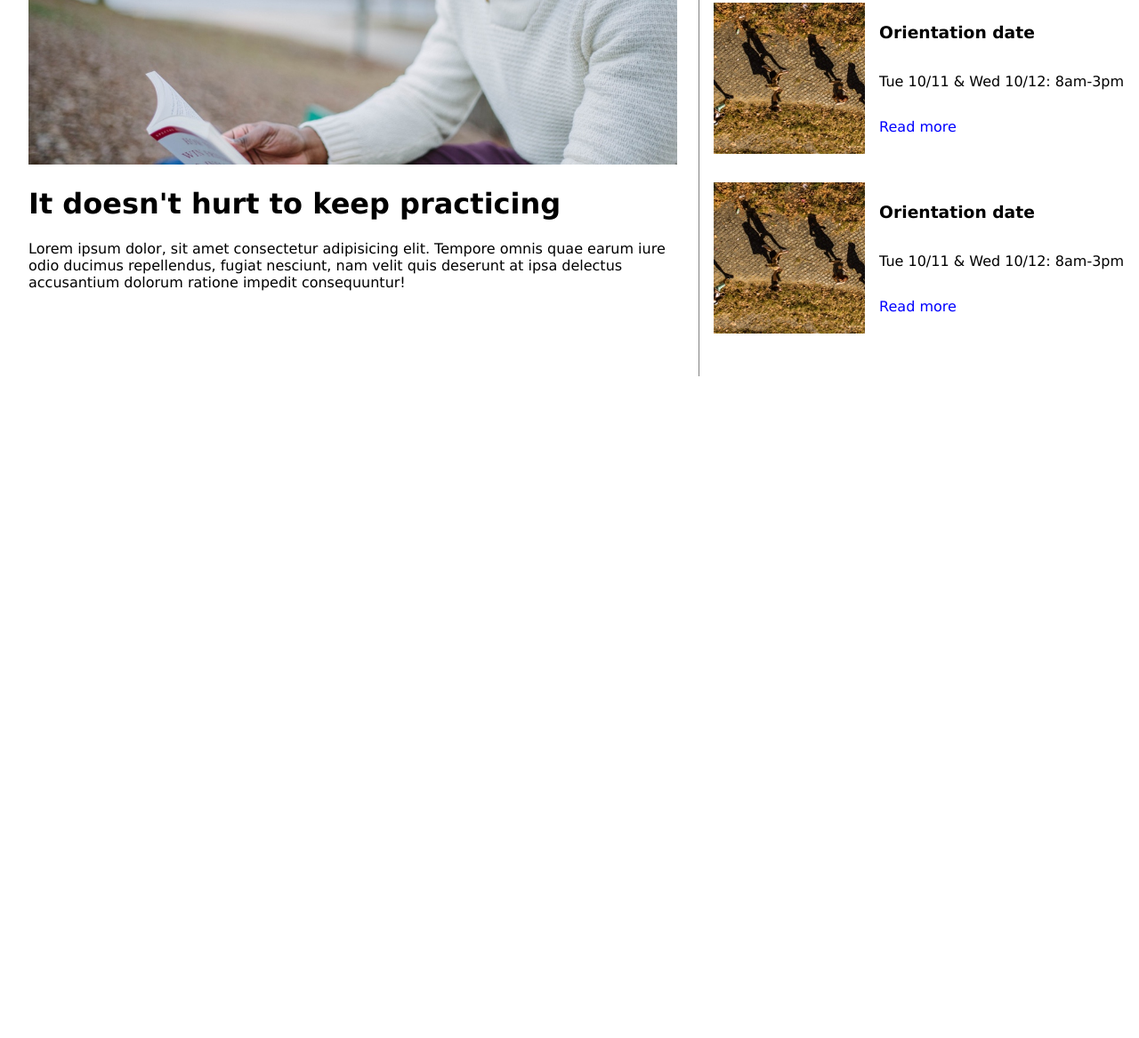
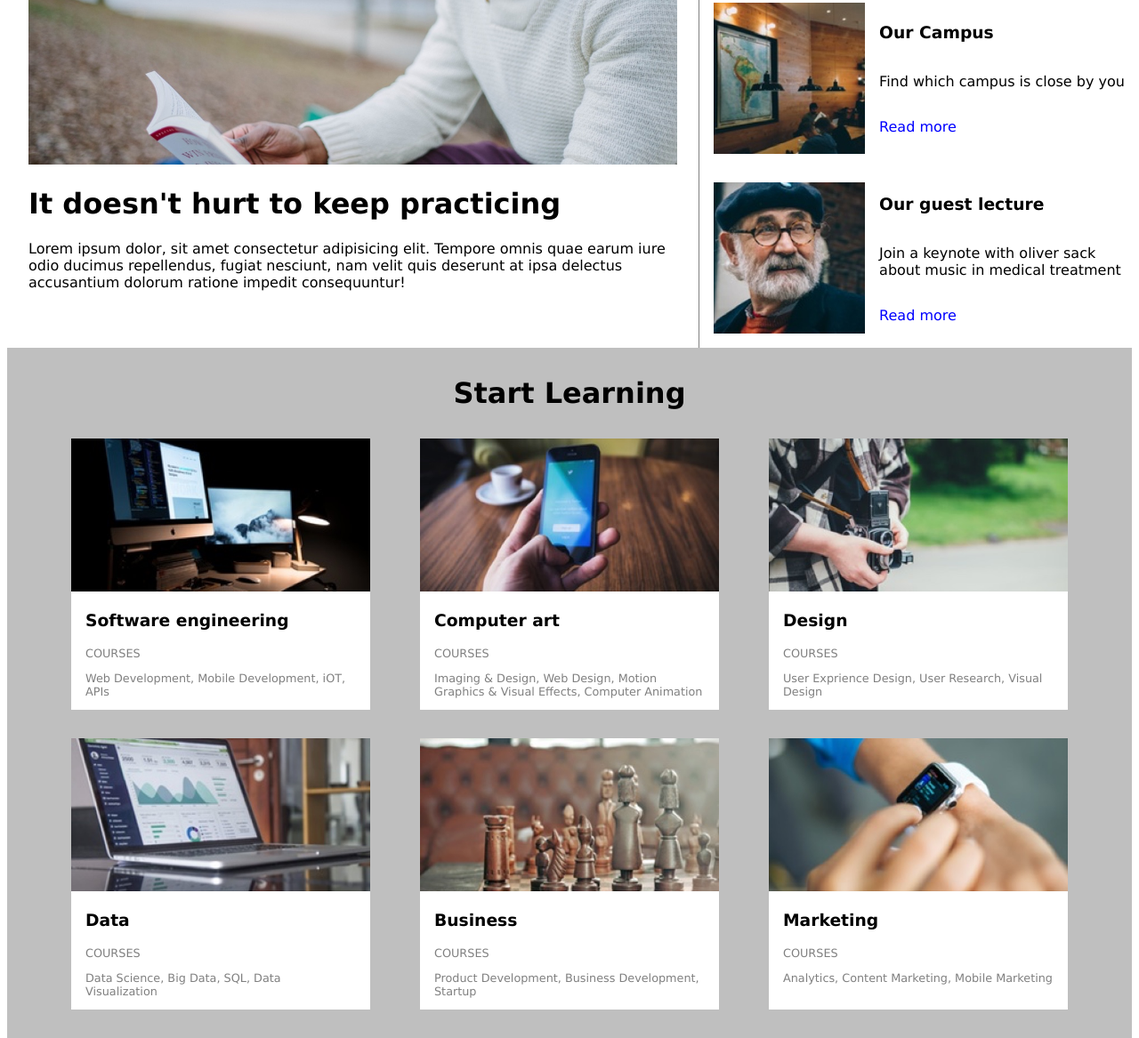
Before and after one commit to bungernt12/Colmar-Academy, a plain HTML site: page index.html in a window 1280 px wide. Shown: the part 985-2152 px from the top of the page at 89% size. Before the commit the page ends 1408 px from the top, so only its background shows below. Drawn offline with Linux system fonts and the light colour scheme.

Commit message:
Format Courses section and media

```diff
--- a/index.html
+++ b/index.html
@@ -50,24 +50,75 @@
                 </div>
             </div>
             <div class="infomain-block">
-                <img src="./resources/capstone_colmar_assets/images/information-orientation.jpg" alt="orientation walking path with shadows">
+                <img src="./resources/capstone_colmar_assets/images/information-campus.jpg" alt="our campus classroom">
                 <div class="infomain-block-text">
-                    <h3>Orientation date</h3>
-                    <p>Tue 10/11 & Wed 10/12: 8am-3pm</p>
+                    <h3>Our Campus</h3>
+                    <p>Find which campus is close by you</p>
                     <p class="readmore"> Read more</p>
                 </div>
             </div>
             <div class="infomain-block">
-                <img src="./resources/capstone_colmar_assets/images/information-orientation.jpg" alt="orientation walking path with shadows">
+                <img src="./resources/capstone_colmar_assets/images/information-guest-lecture.jpg" alt="Guest Lecturer">
                 <div class="infomain-block-text">
-                    <h3>Orientation date</h3>
-                    <p>Tue 10/11 & Wed 10/12: 8am-3pm</p>
+                    <h3>Our guest lecture</h3>
+                    <p>Join a keynote with oliver sack about music in medical treatment</p>
                     <p class="readmore"> Read more</p>
                 </div>
             </div>
         </div>
     </div>
-    <div class="test">
+    <div class="courses">
+        <h1>Start Learning</h1>
+        <div class="courses-grid">
+            <div class="courses-block">
+                <img src="./resources/capstone_colmar_assets/images/course-software.jpg" alt="software - computer screens">
+                <div class="courses-block-text">
+                    <h3>Software engineering</h3>
+                    <p>COURSES</p>
+                    <p>Web Development, Mobile Development, iOT, APIs</p>
+                </div>
+            </div>
+            <div class="courses-block">
+                <img src="./resources/capstone_colmar_assets/images/course-computer-art.jpg" alt="Computer art - phone">
+                <div class="courses-block-text">
+                    <h3>Computer art</h3>
+                    <p>COURSES</p>
+                    <p>Imaging & Design, Web Design, Motion Graphics & Visual Effects, Computer Animation</p>
+                </div>
+            </div>
+            <div class="courses-block">
+                <img src="./resources/capstone_colmar_assets/images/course-design.jpg" alt="design - old camera">
+                <div class="courses-block-text">
+                    <h3>Design</h3>
+                    <p>COURSES</p>
+                    <p>User Exprience Design, User Research, Visual Design</p>
+                </div>
+            </div>
+            <div class="courses-block">
+                <img src="./resources/capstone_colmar_assets/images/course-data.jpg" alt="data - computer with charts">
+                <div class="courses-block-text">
+                    <h3>Data</h3>
+                    <p>COURSES</p>
+                    <p>Data Science, Big Data, SQL, Data Visualization</p>
+                </div>
+            </div>
+            <div class="courses-block">
+                <img src="./resources/capstone_colmar_assets/images/course-business.jpg" alt="Business - chess pieces">
+                <div class="courses-block-text">
+                    <h3>Business</h3>
+                    <p>COURSES</p>
+                    <p>Product Development, Business Development, Startup</p>
+                </div>
+            </div>
+            <div class="courses-block">
+                <img src="./resources/capstone_colmar_assets/images/course-marketing.jpg" alt="marketing - smart watch">
+                <div class="courses-block-text">
+                    <h3>Marketing</h3>
+                    <p>COURSES</p>
+                    <p>Analytics, Content Marketing, Mobile Marketing</p>
+                </div>
+            </div>
+        </div>
     </div>
 </body>
 </html>
--- a/resources/css/style.css
+++ b/resources/css/style.css
@@ -108,3 +108,43 @@ nav{
 .readmore:hover {
     color: lightblue;
 }
+
+.courses {
+    background-color: rgb(191, 191, 191);
+    position: relative;
+    top: 32px;
+    display: flex;
+    flex-direction: column;
+    align-items: center;
+}
+
+.courses h1{
+    margin: 32px auto;
+}
+
+.courses-grid {
+    margin: 0 72px;
+    display: flex;
+    flex-wrap: wrap;
+    justify-content: space-between;
+    gap: 3%;
+}
+
+.courses-block {
+    background-color: white;
+    width: 30%;
+    margin-bottom: 32px;
+    }
+
+.courses-block img {
+    width: 100%;
+}
+
+.courses-block-text {
+    padding: 0 16px;
+}
+
+.courses-block-text p {
+    font-size: .8rem;
+    color: grey;
+}
```
